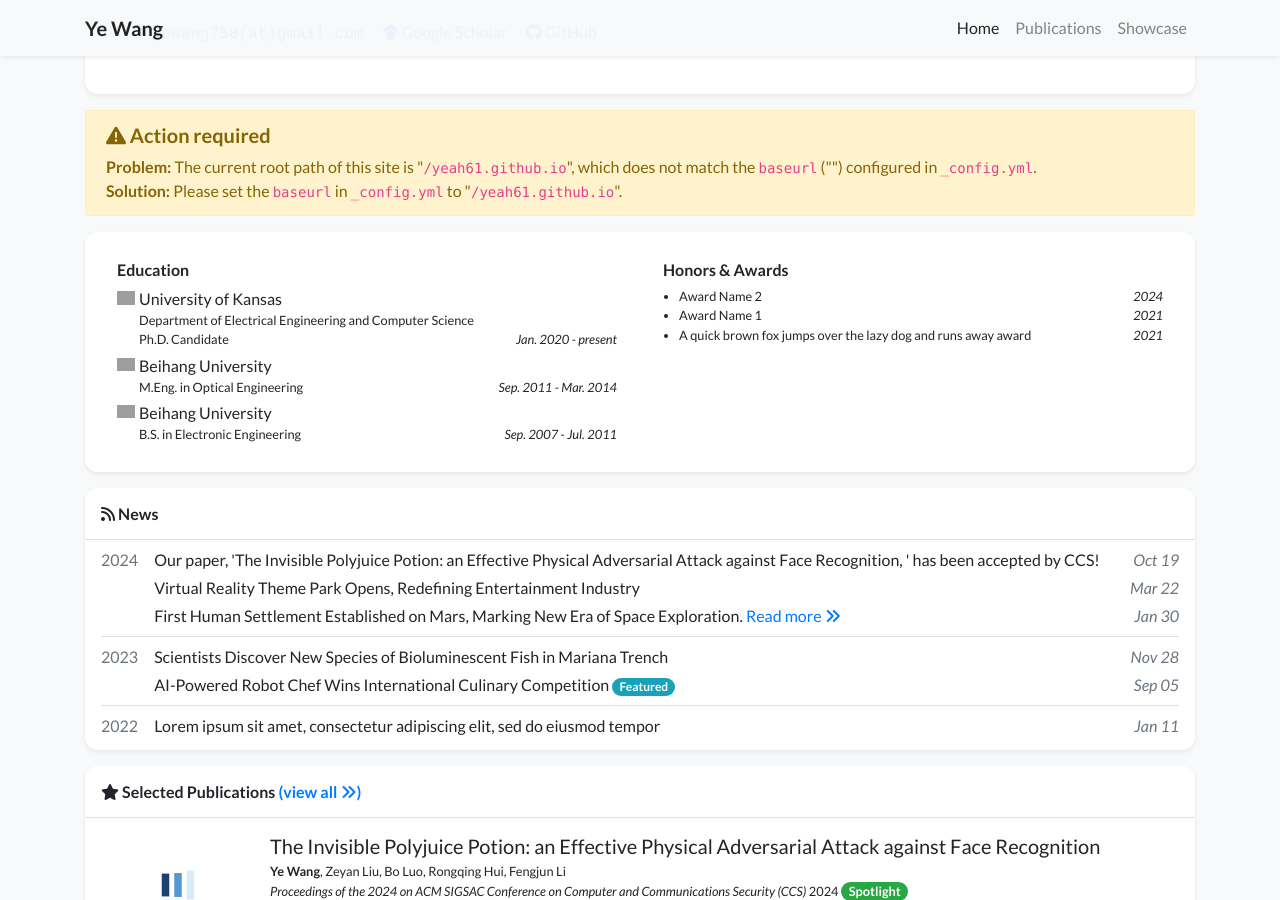
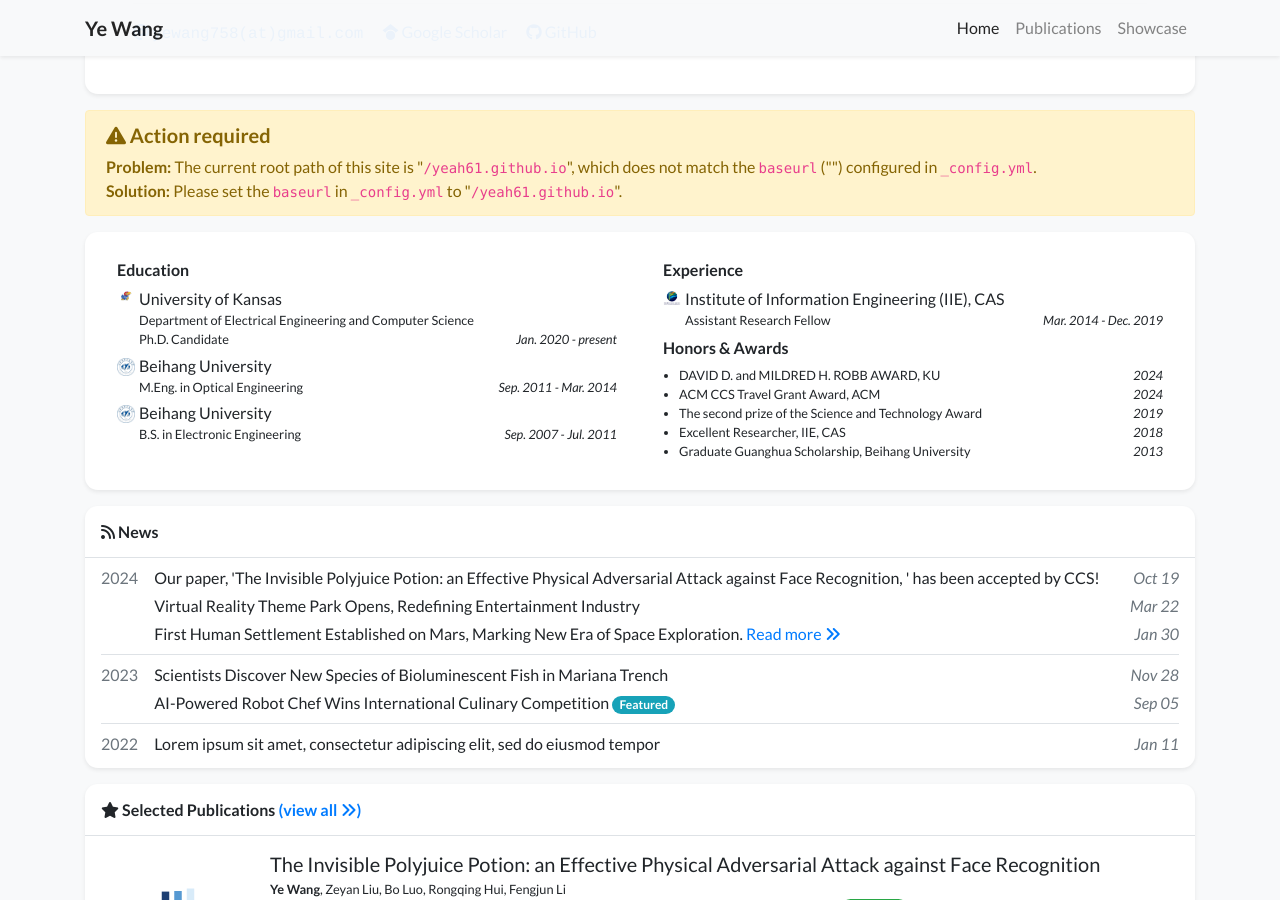
Before and after one commit to yeah61/yeah61.github.io, a Jekyll site: the page built from index.html, in a window 1280 px wide and 900 px high, scrolled down 461 px. Built offline with Jekyll 4.4.1, drawn with Linux system fonts in a browser that asks for light colours; nearby versions of some CDN libraries; a style sheet for code colours, icons or effects is not loaded; grey boxes are pictures that could not be loaded.

Commit message:
Update profile.yml

```diff
--- a/_data/profile.yml
+++ b/_data/profile.yml
@@ -3,9 +3,10 @@ secondary_name: ""
 navbar_name: "Ye Wang"
 
 positions:
-- logo: /assets/images/badges/MIT_Social_circle.png  # Logo is optional
+- logo: /assets/images/badges/KUMarks_Jayhawk.png  # Logo is optional
   name: University of Kansas
-- name: Institute of Information Engineering (IIE), CAS
+- logo: /assets/images/badges/iie.png  # Logo is optional
+  name: Institute of Information Engineering (IIE), CAS
 
 
 email: "yewang758@gmail.com"
@@ -38,30 +39,34 @@ portrait_caption: >-
 
 education:
 - name: University of Kansas
-  logo: /assets/images/badges/MIT_Social_circle.png
+  logo: /assets/images/badges/KUMarks_Jayhawk.png
   position: >-
     Department of Electrical Engineering and Computer Science <br/>
     Ph.D. Candidate
   date: Jan. 2020 - present
 - name: Beihang University
-  logo: /assets/images/badges/PKU_red.png
+  logo: /assets/images/badges/beihang.png
   position: M.Eng. in Optical Engineering
   date: Sep. 2011 - Mar. 2014
 - name: Beihang University
-  logo: /assets/images/badges/PKU_red.png
+  logo: /assets/images/badges/beihang.png
   position: B.S. in Electronic Engineering
   date: Sep. 2007 - Jul. 2011
 
-# experience:
-# - name: Peking University
-#   logo: /assets/images/badges/PKU_red.png
-#   position: Research Intern
-#   date: Sep. 2019 - Jul. 2021
+experience:
+- name: Institute of Information Engineering (IIE), CAS
+  logo: /assets/images/badges/iie.png
+  position: Assistant Research Fellow
+  date: Mar. 2014 - Dec. 2019
 
 awards:
-- name: Award Name 2
+- name: DAVID D. and MILDRED H. ROBB AWARD, KU
   date: 2024
-- name: Award Name 1
-  date: 2021
-- name: A quick brown fox jumps over the lazy dog and runs away award
-  date: 2021
+- name: ACM CCS Travel Grant Award, ACM
+  date: 2024
+- name: The second prize of the Science and Technology Award
+  date: 2019
+- name: Excellent Researcher, IIE, CAS
+  date: 2018
+- name: Graduate Guanghua Scholarship, Beihang University
+  date: 2013
```
